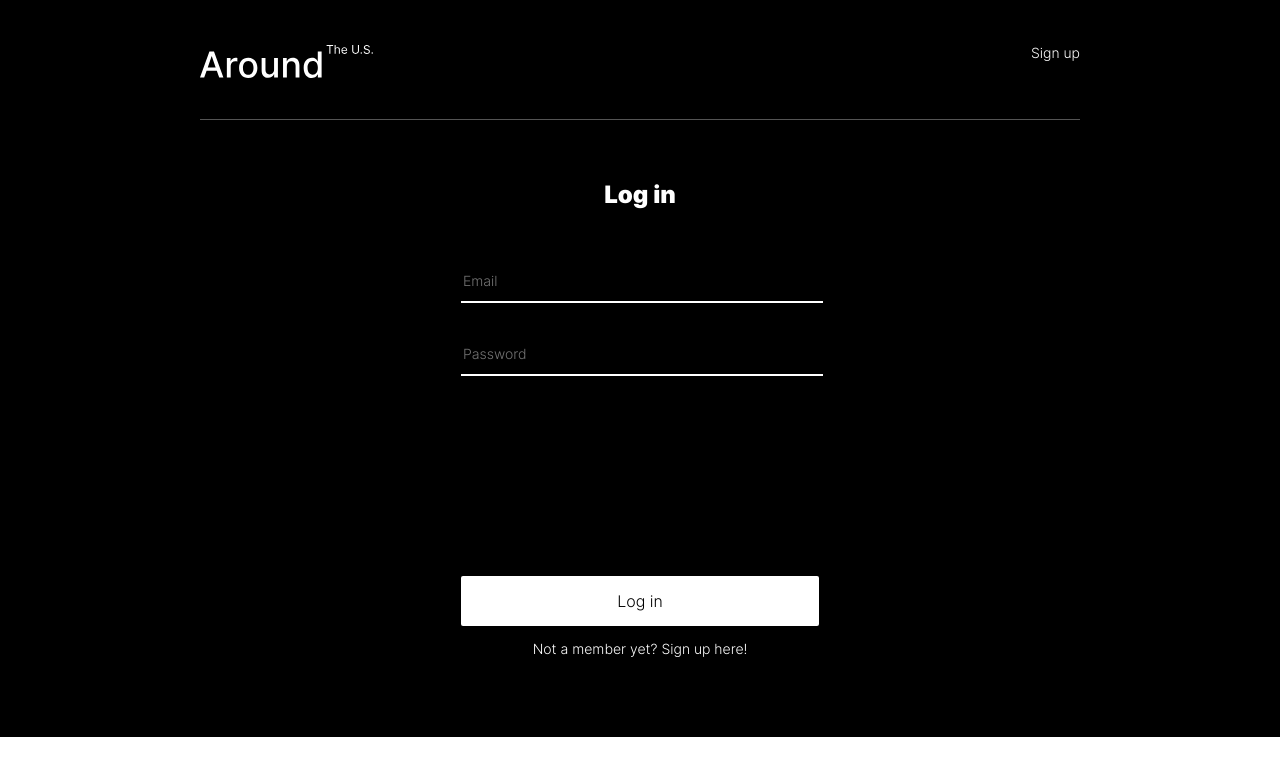
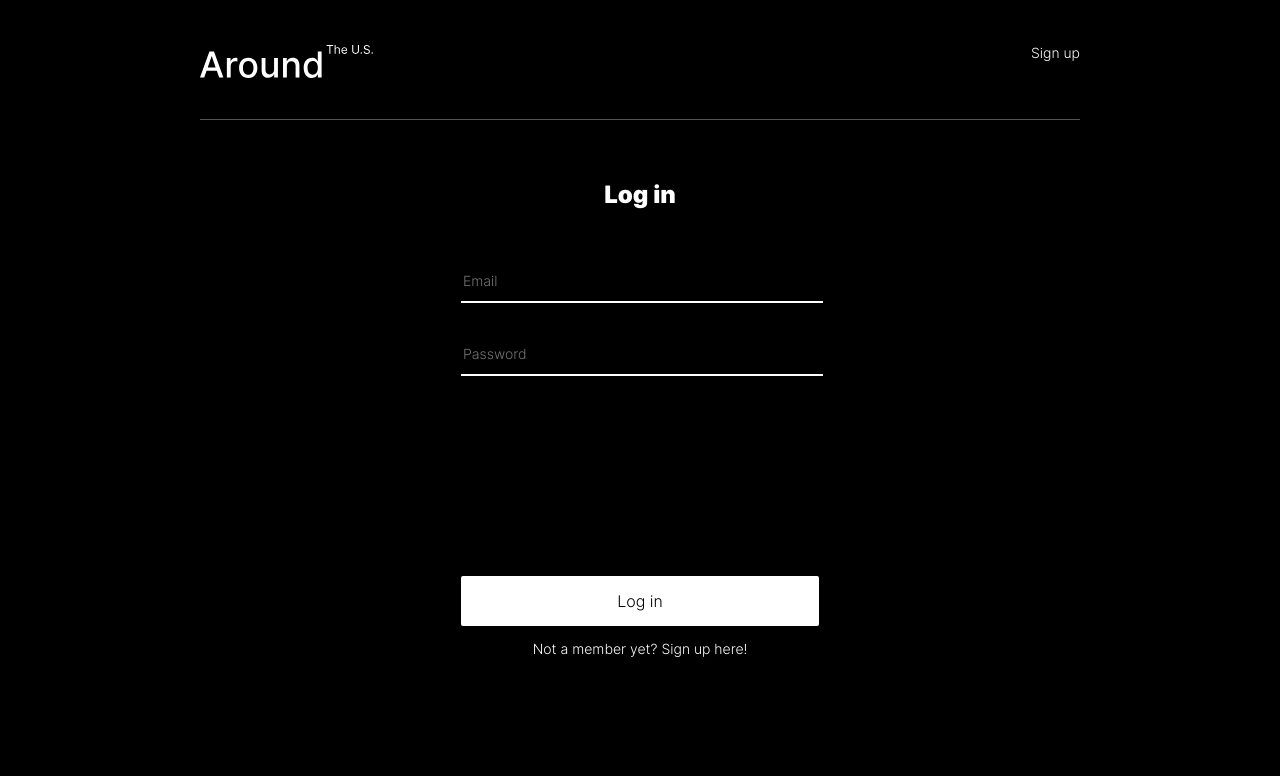
Before and after one commit to HamelynCode/react-around-auth_es, a React (Create React App) app: page /signin in a window 1280 px wide. Shown: the top 776 px of the page. Built offline with nearby package versions, Linux system fonts and the light colour scheme.

Commit message:
fix/clean code

```diff
--- a/src/blocks/page/page.css
+++ b/src/blocks/page/page.css
@@ -1,5 +1,6 @@
 .page {
   max-width: 880px;
+  min-height: 100vh;
   margin: 0 auto;
   padding: 0 22px;
 
--- a/src/blocks/root/root.css
+++ b/src/blocks/root/root.css
@@ -1,3 +1,4 @@
 #root {
     background-color: black;
+    min-height: 100vh;
 }
--- a/src/components/App.js
+++ b/src/components/App.js
@@ -25,7 +25,7 @@ function App() {
   const history = useHistory();
 
   useEffect(()=>{
-    if (localStorage.getItem('jwt')){
+    if (localStorage.getItem('jwt') & !loggedIn){
       const jwt = localStorage.getItem('jwt');
       auth.checkToken(jwt).then((res) => {
         if (res) {
@@ -33,7 +33,7 @@ function App() {
         }
       })
     }
-  }, []);
+  }, [showMainPage]);
 
   function showMainPage(userEmail) {
     setLoggedIn(true);
@@ -136,6 +136,7 @@ function App() {
       localStorage.removeItem('jwt');
     }
     setLoggedIn(false);
+    history.push('/signin');
   }
 
   function closeInfoTooltip() {
--- a/src/components/ProtectedRoute.js
+++ b/src/components/ProtectedRoute.js
@@ -5,7 +5,7 @@ export default function ProtectedRoute({ component:Component, ...props }) {
   return (
     <Route>
       {
-        () => props.loggedIn ? <Component {...props} /> : <Redirect to="./signin" />
+        props.loggedIn ? <Component {...props} /> : <Redirect to="./signin" />
       }
     </Route>
 )}
```
Also changed, not shown: 1 other file (tests, documents, lock files or other folders).
